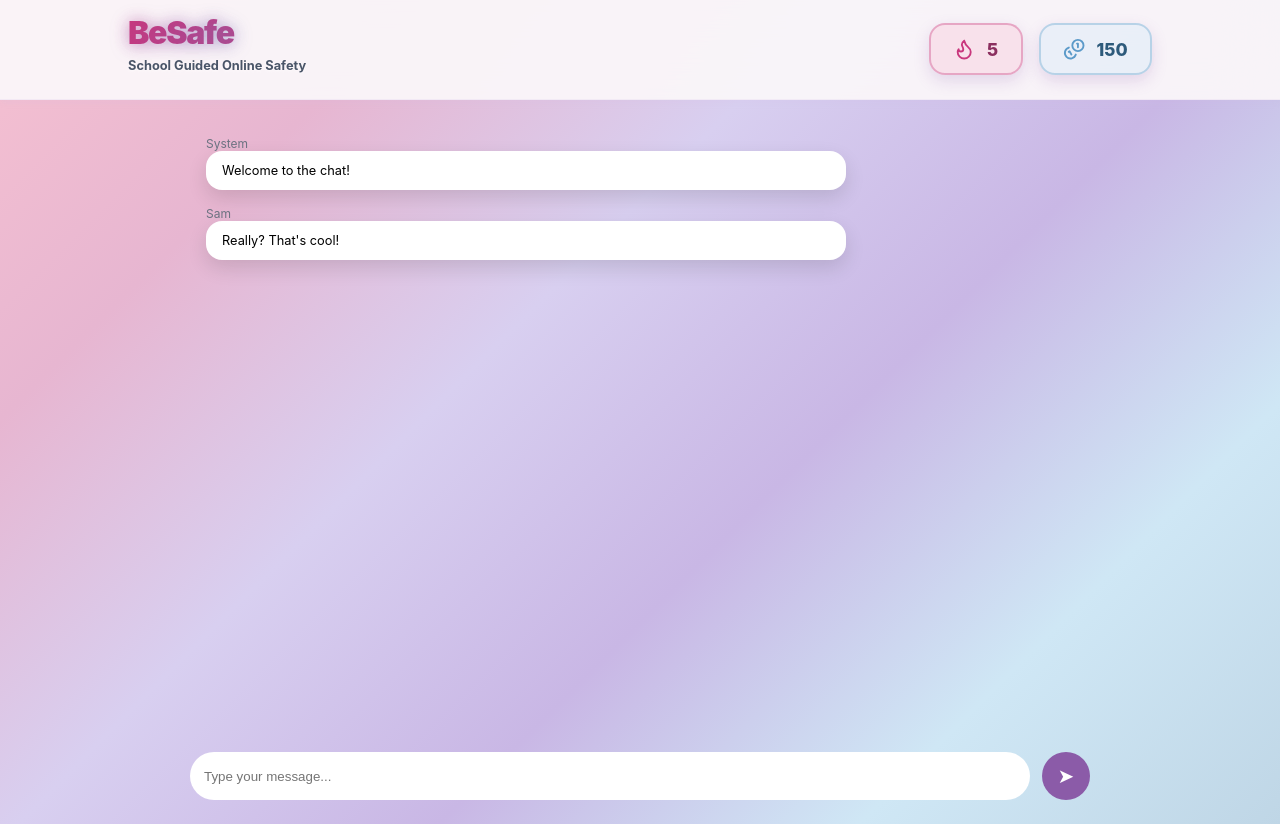
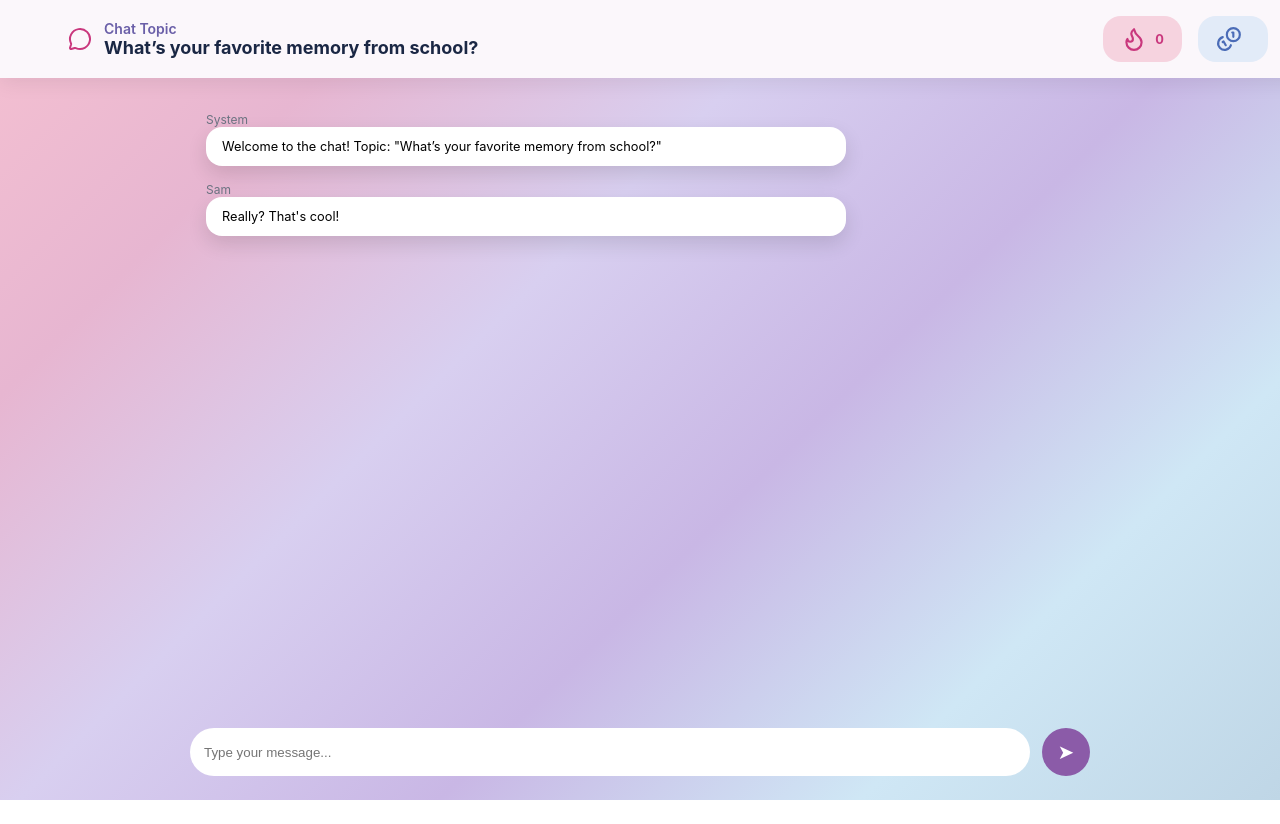
Before and after one commit to maiissh/Besafe-Hackathon, a React (Vite) app in the folder client/: page /chat in a window 1280 px wide. After the commit the page ends 800 px from the top, so only its background shows below. Built offline with nearby package versions, Linux system fonts and the light colour scheme.

Commit message:
final Raneem

```diff
--- /dev/null
+++ b/client/src/components/Header/ChatHeader.css
@@ -0,0 +1,73 @@
+.chat-header {
+    position: fixed;
+    top: 0;
+    left: 0;
+    width: 100%;
+    background: #fbf7fb;
+    padding: 16px 28px;
+    z-index: 100;
+    box-shadow: 0 4px 20px rgba(0, 0, 0, 0.08);
+}
+
+.chat-header-top {
+    max-width: 1200px;
+    margin: 0 auto;
+    display: flex;
+    justify-content: space-between;
+    align-items: center;
+}
+
+/* Topic section */
+.chat-topic {
+    display: flex;
+    align-items: center;
+    gap: 12px;
+}
+
+.topic-icon {
+    color: #c9377d;
+}
+
+.topic-title {
+    margin: 0;
+    font-size: 14px;
+    font-weight: 600;
+    color: #6a5fa8;
+}
+
+.topic-text {
+    margin: 0;
+    font-size: 18px;
+    font-weight: 700;
+    color: #1a2744;
+    max-width: 420px;
+    white-space: nowrap;
+    overflow: hidden;
+    text-overflow: ellipsis;
+}
+
+/* Badges */
+.badges-group {
+    display: flex;
+    gap: 16px;
+}
+
+.streak-badge,
+.points-badge {
+    display: flex;
+    align-items: center;
+    gap: 8px;
+    padding: 10px 18px;
+    border-radius: 18px;
+    font-weight: 700;
+}
+
+.streak-badge {
+    background: #f6d3df;
+    color: #c9377d;
+}
+
+.points-badge {
+    background: #e2ebf8;
+    color: #4b6cb7;
+}
--- /dev/null
+++ b/client/src/components/Header/ChatHeader.jsx
@@ -0,0 +1,39 @@
+import { Flame, Coins, MessageCircle } from "lucide-react";
+import PropTypes from "prop-types";
+import "./ChatHeader.css";
+
+export default function ChatHeader({ topic, points, streak }) {
+    return (
+        <header className="chat-header">
+            <div className="chat-header-top">
+                {/* LEFT: Topic */}
+                <div className="chat-topic">
+                    <MessageCircle className="topic-icon" />
+                    <div>
+                        <h1 className="topic-title">Chat Topic</h1>
+                        <p className="topic-text">{topic}</p>
+                    </div>
+                </div>
+
+                {/* RIGHT: Badges */}
+                <div className="badges-group">
+                    <div className="streak-badge">
+                        <Flame size={26} />
+                        <span>{streak}</span>
+                    </div>
+
+                    <div className="points-badge">
+                        <Coins size={26} />
+                        <span>{points}</span>
+                    </div>
+                </div>
+            </div>
+        </header>
+    );
+}
+
+ChatHeader.propTypes = {
+    topic: PropTypes.string.isRequired,
+    points: PropTypes.number.isRequired,
+    streak: PropTypes.number.isRequired,
+};
--- a/client/src/pages/HomePage/spotImposterGame/ChatInfoPage.css
+++ b/client/src/pages/HomePage/spotImposterGame/ChatInfoPage.css
@@ -1,5 +1,16 @@
+html,
+body {
+    margin: 0;
+    padding: 0;
+    height: 100%;
+    overflow: hidden;
+    /* 🔒 no scroll */
+}
+
+/* Page */
 .chat-info-page {
-    min-height: 100vh;
+    height: 100vh;
+    /* 🔑 fixed height */
     background: linear-gradient(135deg,
             #f6c1d1,
             #e7b6d1,
@@ -7,41 +18,54 @@
             #c9b7e5,
             #cfe7f5,
             #bfd6e6);
+
+    display: flex;
+    justify-content: center;
+    align-items: flex-start;
+    /* 🔑 top aligned */
 }
 
+/* Container */
 .info-container {
     max-width: 800px;
-    margin: 0 auto;
-    padding: 120px 24px 40px;
+    width: 100%;
+    padding: 32px 24px 24px;
+    /* 🔑 reduced top padding */
     text-align: center;
 }
 
+/* Title */
 .game-title {
     font-size: 32px;
     font-weight: 800;
     color: #374151;
+    margin-bottom: 8px;
 }
 
 .subtitle {
-    margin-bottom: 32px;
+    margin-bottom: 24px;
     color: #6b7280;
 }
 
+/* Cards */
 .card {
     background: rgba(255, 255, 255, 0.45);
     backdrop-filter: blur(12px);
     border-radius: 20px;
-    padding: 24px;
-    margin-bottom: 24px;
+    padding: 20px;
+    margin-bottom: 20px;
     box-shadow: 0 20px 40px rgba(0, 0, 0, 0.12);
 }
 
+/* Topic */
 .topic-text {
     font-size: 22px;
     font-weight: 700;
     color: #c9377d;
+
 }
 
+/* Role */
 .role {
     font-size: 24px;
     font-weight: 800;
@@ -55,8 +79,10 @@
     color: #6b7280;
 }
 
+/* Countdown */
 .countdown-card {
-    margin-top: 32px;
+    margin-top: 16px;
+    /* 🔑 tighter spacing */
     font-size: 18px;
     color: #374151;
 }
@@ -66,3 +92,15 @@
     font-weight: 900;
     color: #7a5fb8;
 }
+
+/* Center topic inside its card */
+.topic-card {
+    display: flex;
+    flex-direction: column;
+    justify-content: center;
+    /* vertical center */
+    align-items: center;
+    /* horizontal center */
+    min-height: 150px;
+    /* gives space to center within */
+}
--- a/client/src/pages/HomePage/spotImposterGame/ChatInfoPage.jsx
+++ b/client/src/pages/HomePage/spotImposterGame/ChatInfoPage.jsx
@@ -1,6 +1,5 @@
 import { useEffect, useState } from "react";
 import { useNavigate } from "react-router-dom";
-import Header from "../../../components/Header/Header";
 import "./ChatInfoPage.css";
 
 export default function ChatInfoPage() {
@@ -12,10 +11,9 @@ export default function ChatInfoPage() {
     useEffect(() => {
         const timer = setInterval(() => {
             setCountdown((prev) => {
-                if (prev <= 1) {
+                if (prev === 1) {
                     clearInterval(timer);
                     navigate("/chat");
-                    return 0;
                 }
                 return prev - 1;
             });
@@ -24,13 +22,10 @@ export default function ChatInfoPage() {
         return () => clearInterval(timer);
     }, [navigate]);
 
-
     return (
         <div className="chat-info-page">
-            <Header points={150} streak={5} />
-
             <div className="info-container">
-                <h1 className="game-title">🎭 Chat Game</h1>
+                <h1 className="game-title">🎭 Spot Imposter Game</h1>
                 <p className="subtitle">Read your role and topic carefully!</p>
 
                 <div className="card topic-card">
@@ -43,7 +38,9 @@ export default function ChatInfoPage() {
                 <div className="card role-card">
                     <h3>Your Role</h3>
                     <p className="role innocent">✨ INNOCENT</p>
-                    <p className="role-desc">Find the imposter among your friends!</p>
+                    <p className="role-desc">
+                        Find the imposter among your friends!
+                    </p>
                 </div>
 
                 <div className="countdown-card">
--- a/client/src/pages/HomePage/spotImposterGame/ChatPage.jsx
+++ b/client/src/pages/HomePage/spotImposterGame/ChatPage.jsx
@@ -1,17 +1,26 @@
-import { useState } from "react";
-import Header from "../../../components/Header/Header";
+import { useState, useEffect, useRef } from "react";
+import ChatHeader from "../../../components/Header/ChatHeader";
 import "./ChatPage.css";
 
 export default function ChatPage() {
+    const chatTopic = "What’s your favorite memory from school?";
+
     const [messages, setMessages] = useState([
-        { sender: "System", text: "Welcome to the chat!" },
-        { sender: "Sam", text: "Really? That's cool!" }
+        { sender: "System", text: `Welcome to the chat! Topic: "${chatTopic}"` },
+        { sender: "Sam", text: "Really? That's cool!" },
     ]);
+
     const [input, setInput] = useState("");
+    const messagesEndRef = useRef(null);
 
     const sendMessage = () => {
         if (!input.trim()) return;
-        setMessages((prev) => [...prev, { sender: "You", text: input }]);
+
+        setMessages((prev) => [
+            ...prev,
+            { sender: "You", text: input.trim() },
+        ]);
+
         setInput("");
     };
 
@@ -22,23 +31,31 @@ export default function ChatPage() {
         }
     };
 
+    // Auto-scroll to bottom
+    useEffect(() => {
+        messagesEndRef.current?.scrollIntoView({ behavior: "smooth" });
+    }, [messages]);
+
     return (
         <div className="chat-page">
-            <Header points={150} streak={5} />
+            <ChatHeader topic={chatTopic} coins={0} streak={0} />
 
             <div className="chat-container">
+                {/* Messages */}
                 <div className="chat-messages">
-                    {messages.map((msg, i) => (
+                    {messages.map((msg, index) => (
                         <div
-                            key={i}
+                            key={index}
                             className={`message ${msg.sender === "You" ? "own" : ""}`}
                         >
                             <span className="sender">{msg.sender}</span>
                             <div className="bubble">{msg.text}</div>
                         </div>
                     ))}
+                    <div ref={messagesEndRef} />
                 </div>
 
+                {/* Input */}
                 <div className="chat-input">
                     <input
                         value={input}
```
